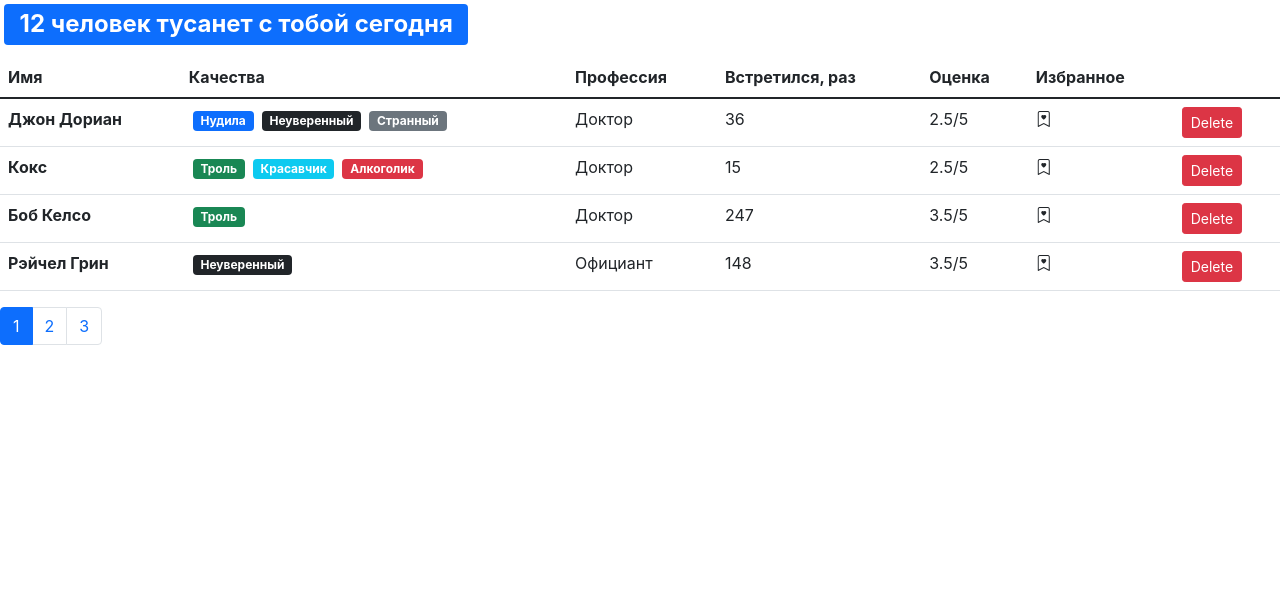
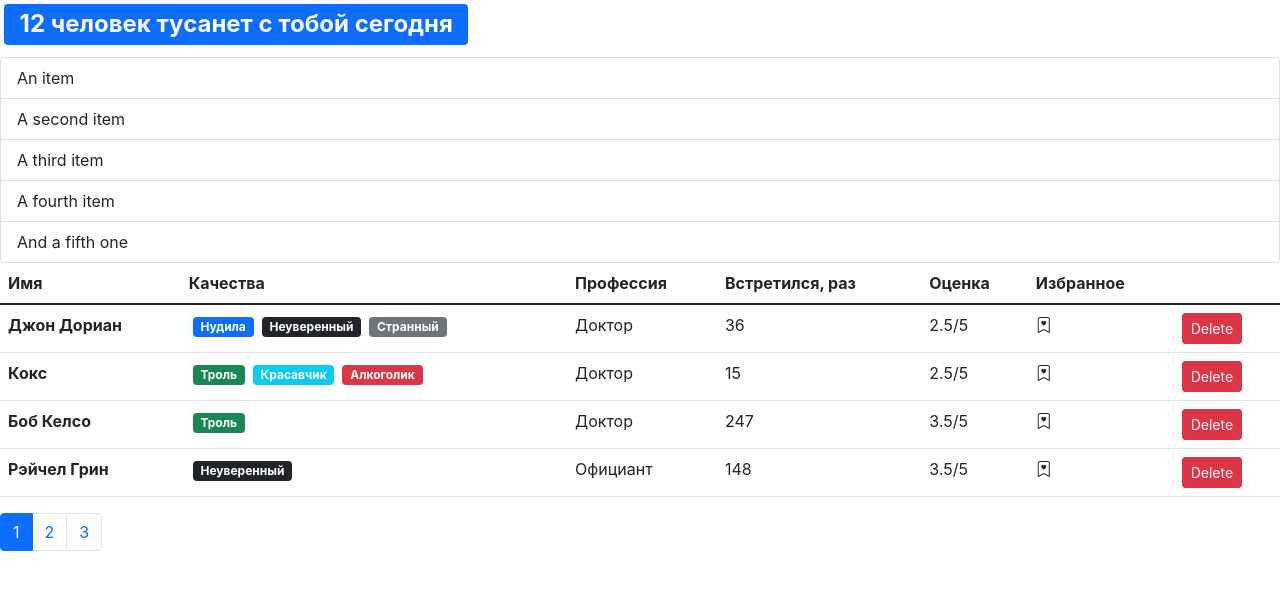
Before and after one commit to mrCtik/fast-company, a React (Create React App) app: page / in a window 1280 px wide. Shown: the top 590 px of the page. Built offline with nearby package versions, Linux system fonts and the light colour scheme.

Commit message:
add grouplist

```diff
--- /dev/null
+++ b/src/app/components/groupList.jsx
@@ -0,0 +1,15 @@
+import React from "react";
+
+const GroupList = () => {
+    return (
+        <ul className="list-group">
+            <li className="list-group-item">An item</li>
+            <li className="list-group-item">A second item</li>
+            <li className="list-group-item">A third item</li>
+            <li className="list-group-item">A fourth item</li>
+            <li className="list-group-item">And a fifth one</li>
+        </ul>
+    );
+};
+
+export default GroupList;
--- a/src/app/components/users.jsx
+++ b/src/app/components/users.jsx
@@ -3,6 +3,7 @@
 import Pagination from "./pagination";
 import { paginate } from "./utils/paginate";
 import PropTypes from "prop-types";
+import GroupList from "./groupList";
 
 const Users = ({ users, onHandleBookmark, onHandleDelete }) => {
     const count = users.length;
@@ -20,6 +21,7 @@
 
     return (
         <>
+            <GroupList />
             <table className="table">
                 <thead>
                     <tr>
```
